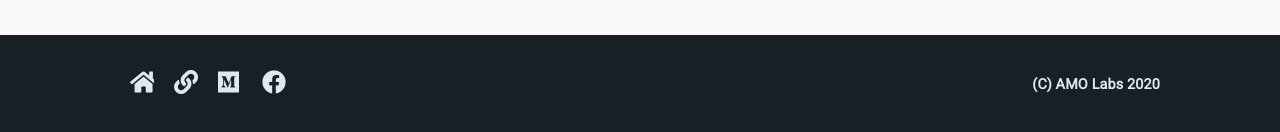
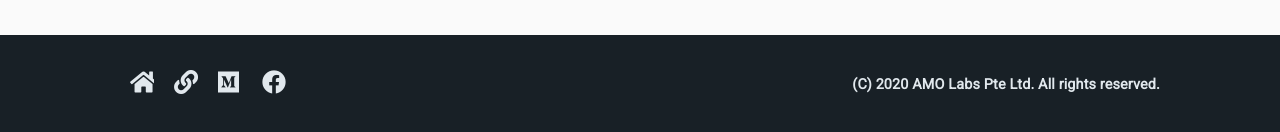
Before and after one commit to amolabs/explorer2, a React (Create React App) app in the folder react/: page /amo-cherryblossom-01 in a window 1280 px wide. Shown: the part 918-1050 px from the top of the page. Built offline with nearby package versions, Linux system fonts and the light colour scheme; no server answers.

Commit message:
[react] #7 and fix infinityTable

```diff
--- a/react/src/component/Footer.tsx
+++ b/react/src/component/Footer.tsx
@@ -71,7 +71,7 @@ const Footer = () => {
         }
       </div>
       <h3 className={classes.logo}>
-        (C) AMO Labs 2020
+        (C) 2020 AMO Labs Pte Ltd. All rights reserved.
       </h3>
     </div>
   )
--- a/react/src/component/InfinityTable.tsx
+++ b/react/src/component/InfinityTable.tsx
@@ -1,4 +1,4 @@
-import React, {useCallback, useMemo, useState} from 'react'
+import React, {useCallback, useMemo, useRef} from 'react'
 import {
   AutoSizer,
   CellMeasurer,
@@ -113,7 +113,7 @@ function InfinityTable<T>(props: Props<T>) {
   const classes = useInfinityScrollStyle()
 
   const breakMD = useMediaQuery('(max-width: 960px)')
-  const [recentWidth, setRecentWidth] = useState<number | undefined>(undefined)
+  const recentWidth = useRef<number>()
   const {chainId} = useUpdateState()
 
   const cache = useMemo(() => {
@@ -206,11 +206,10 @@ function InfinityTable<T>(props: Props<T>) {
             <div className={classes.wrapper}>
               <AutoSizer disableHeight>
                 {({width}) => {
-                  if (width !== recentWidth) {
-                    // FIXME Do not use setState in this scope
+                  if (width !== recentWidth.current) {
                     // This logic prevents wrong rendering after width of window changed
                     // https://codesandbox.io/s/qlqkx2mrz4?file=/window-scroller.js:725-959
-                    setRecentWidth(width)
+                    recentWidth.current = width
                     cache.clearAll()
                   }
 
```
Also changed, not shown: 1 other file (tests, documents, lock files or other folders).
